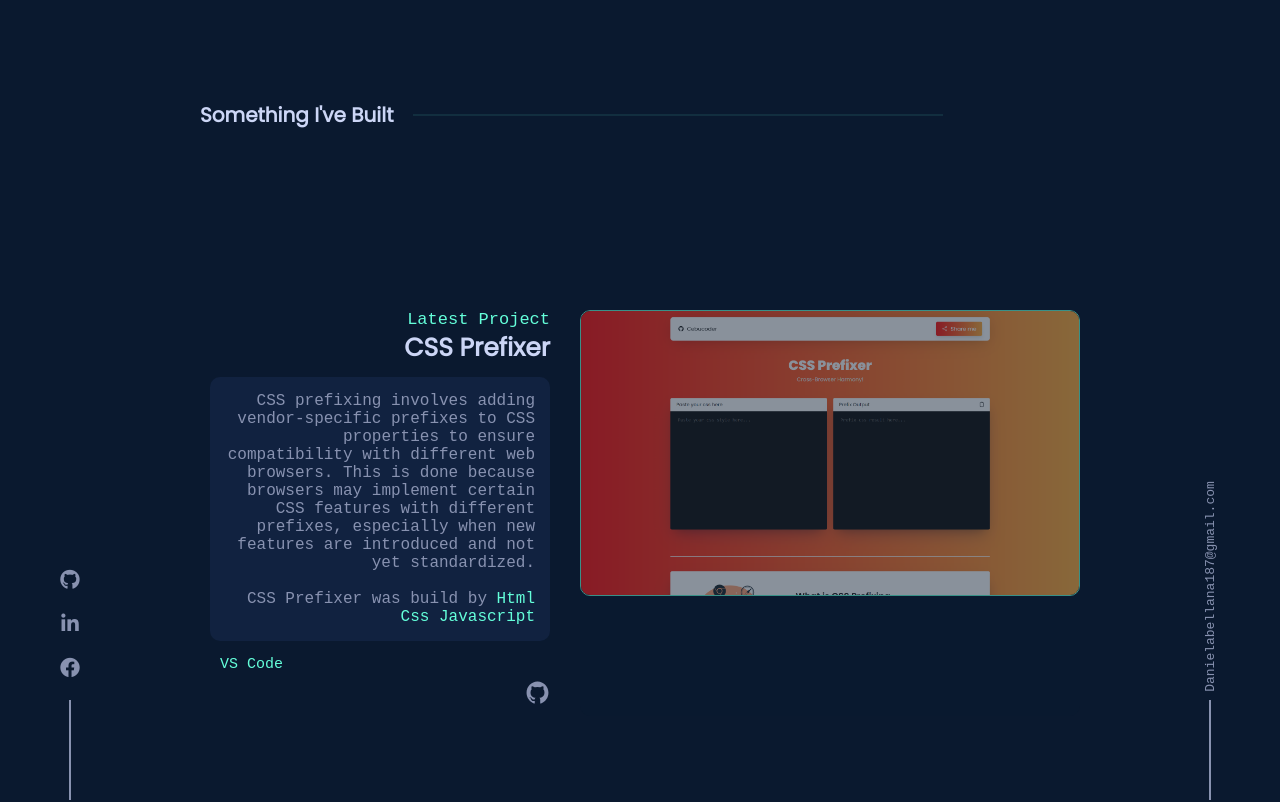
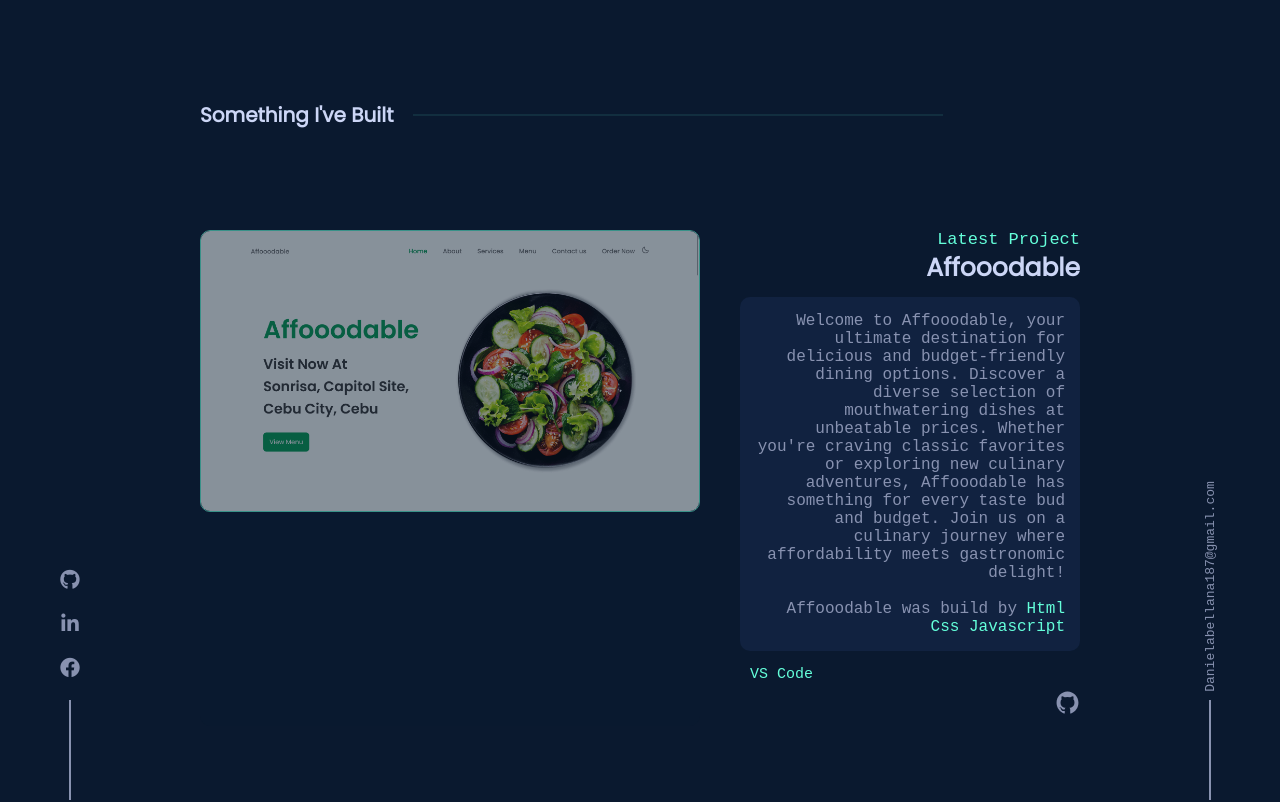
Before and after one commit to Cebucoder/ItsMe-Daniel, a React (Create React App) app: page /#/Work in a window 1280 px wide. Shown: the top 802 px of the page. Built offline with nearby package versions, Linux system fonts and the light colour scheme.

Commit message:
added Affooodable

```diff
--- a/src/pages/Work.js
+++ b/src/pages/Work.js
@@ -21,6 +21,7 @@ import aizone from '../images/aizone.png'
 import clovers from '../images/clovers.png'
 import furniture from '../images/furniture.png'
 import cssprefix from '../images/cssprefix.png'
+import affooodable from '../images/affooodable.png'
 import "../css/main-style.css";
 
 
@@ -51,6 +52,37 @@ const Work = () => {
 
             {/* my project container */}
             <div className="my-projectCont ">
+
+               {/* project 1 */}
+               <div className="myproject">
+                  <div className="ImgContainer">
+                     <img src={affooodable} alt="cebucoder project" />
+                     <div className="imgoverlay"></div>
+                     <div className="live-demo">
+                     </div>
+                  </div>
+
+                  <div className="proj-details">
+                     <small>Latest Project</small>
+                     <h1>Affooodable</h1>
+                     <div className="hiding-later">
+                        {/* details */}
+                     <p>
+                     Welcome to Affooodable, your ultimate destination for delicious and budget-friendly dining options. Discover a diverse selection of mouthwatering dishes at unbeatable prices. Whether you're craving classic favorites or exploring new culinary adventures, Affooodable has something for every taste bud and budget. Join us on a culinary journey where affordability meets gastronomic delight!
+                     <br /><br />
+                     Affooodable was build by <span className="highlights">Html Css Javascript</span></p>
+
+                     <span className="ide-use">
+                        <small><a href="javascript:;" className="about-line">VS Code</a></small>
+                     </span>
+
+                     <span className="source-code-icon">
+                     <a href="https://affooodable.vercel.app/" target='blank'><ion-icon name="logo-github" title="Live demo"></ion-icon></a>
+                     </span>
+                     </div>
+                  </div>
+               </div>
+               {/* <project 1 */}
 
                {/* project 1 */}
                <div className="myproject reverse">
```
Also changed, not shown: src/images/affooodable.png (added).
